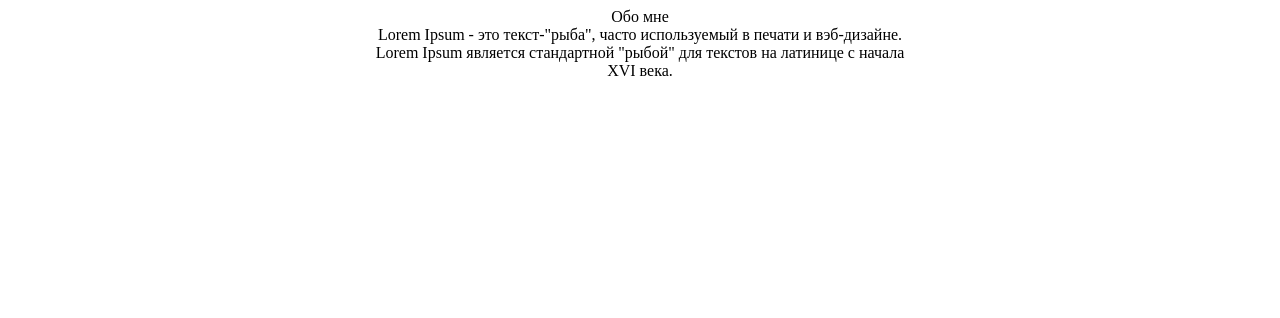
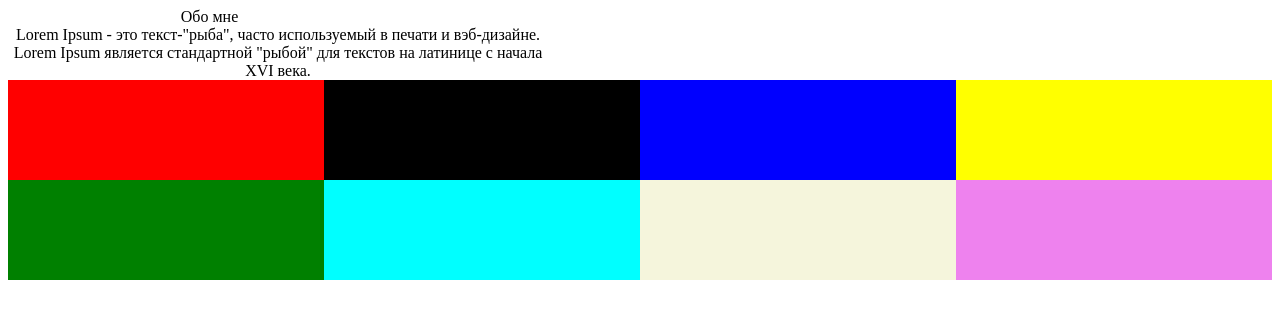
Before and after one commit to Veranic88/my-portal, a plain HTML site: page index.html in a window 1280 px wide. Drawn offline with Linux system fonts and the light colour scheme.

```diff
--- a/index.html
+++ b/index.html
@@ -20,22 +20,22 @@
             <div class="about-me-title">Обо мне</div>
             <div class="about-me-discription">Lorem Ipsum - это текст-"рыба", часто используемый в печати и вэб-дизайне. Lorem Ipsum является стандартной "рыбой" для текстов на латинице с начала XVI века.</div>
         </div>
-        <div
-            <div class="item 1">
+        <div>
+            <div class="item item-1">
             </div>
-            <div class="item 2">
+            <div class="item item-2">
             </div>
-            <div class="item 3">
+            <div class="item item-3">
             </div>
-            <div class="item 4">
+            <div class="item item-4">
             </div>
-            <div class="item 5">
+            <div class="item item-5">
             </div>
-            <div class="item 6">
+            <div class="item item-6">
             </div>
-            <div class="item 7">
+            <div class="item item-7">
             </div>
-            <div class="item 8">
+            <div class="item item-8">
             </div>
 
         </div>
--- a/style.css
+++ b/style.css
@@ -18,7 +18,7 @@
 }
 .about-me{
     text-align: center;
-    widht: 403;
+    width: 403px;
 }
 .about-me-discription{
     text-align: center;
@@ -26,5 +26,31 @@
     margin: 0 auto;
 }
 .item {
-    widht:
+    width: 25%;
+    height: 100px;
+    float: left;
 }
+.item-1{
+    background: red;
+}
+.item-2{
+    background: black;
+}
+.item-3{
+    background: blue;
+}
+.item-4{
+    background: yellow;
+}
+.item-5{
+    background: green;
+}
+.item-6{
+    background: aqua;
+}
+.item-7{
+    background: beige;
+}
+.item-8{
+    background: violet;
+}
```
